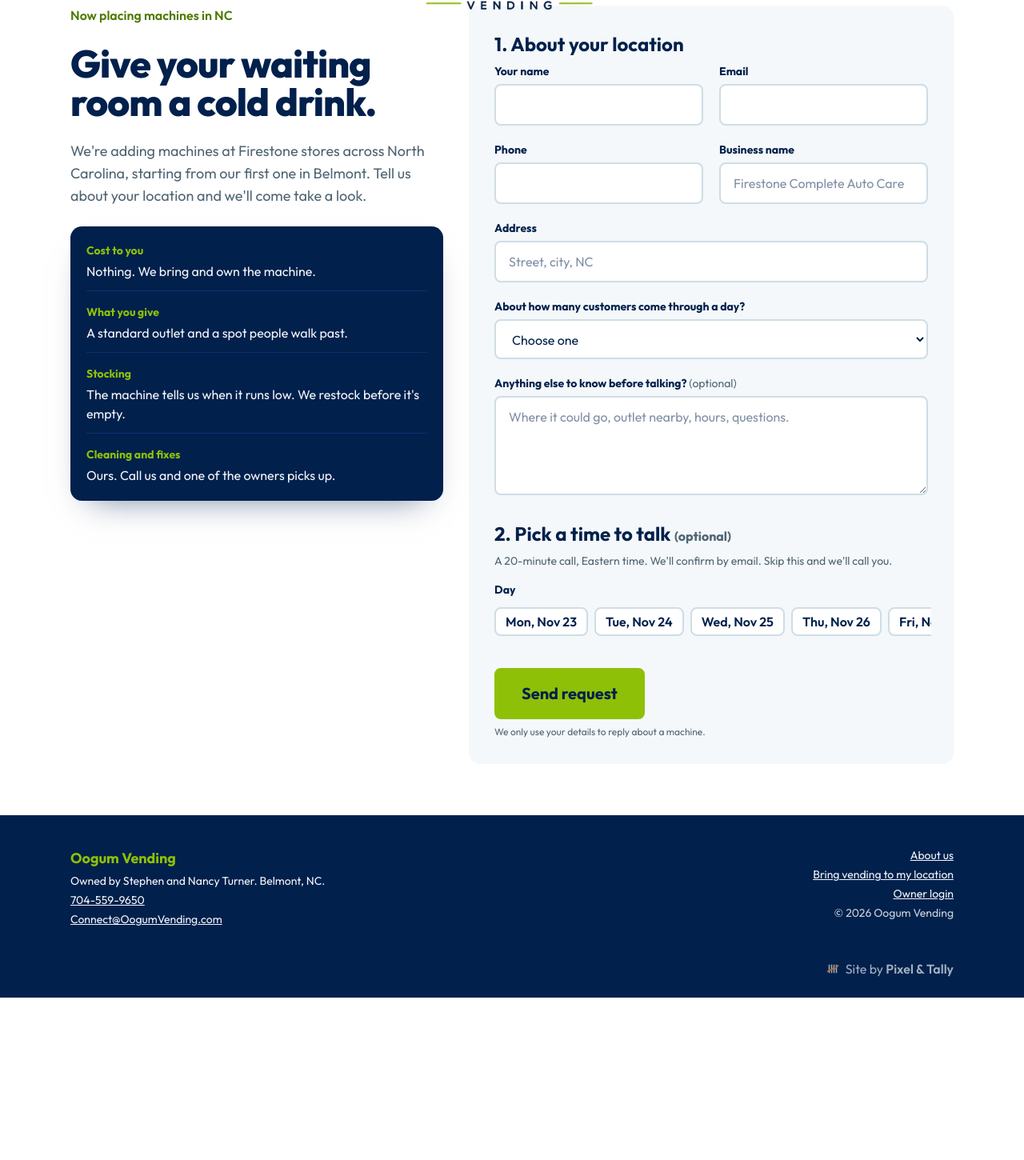
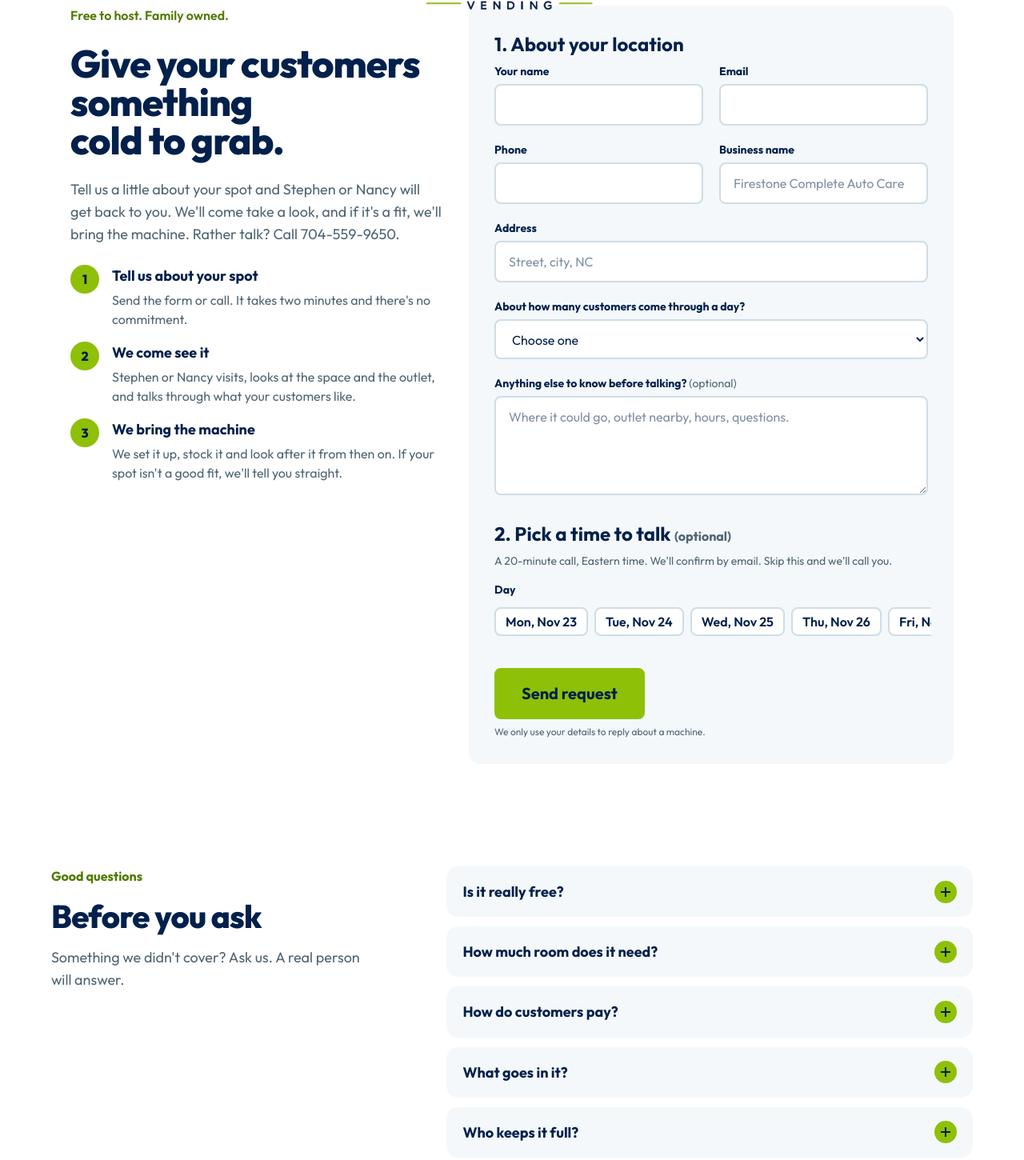
Before and after one commit to pixel-and-tally/oogum-vending, an Astro site: page /host in a window 1280 px wide. Shown: the part 141-1591 px from the top of the page at 80% size. Before the commit the page ends 1388 px from the top, so only its background shows below. Built offline with nearby package versions, Linux system fonts and the light colour scheme; Astro itself is replaced by a stand-in of ours.

Commit message:
Oogum gets a host FAQ on the home and host pages, a simple three-step 'how hosting works', warmer family sign-offs, and local search details for Belmont, Gastonia and Charlotte
Co-Authored-By: Claude Opus 5.5 <noreply@anthropic.com>
Claude-Session: https://claude.ai/code/session_01YP9QwxgyFNE8sDu7Vz3bey

```diff
--- /dev/null
+++ b/src/components/Faq.astro
@@ -0,0 +1,89 @@
+---
+// Host questions, as open-and-close answers. Data lives in faqs in src/site.ts.
+import { faqs } from "../site";
+
+interface Props {
+  heading?: string;
+}
+const { heading = "Questions we hear a lot" } = Astro.props;
+---
+
+<section class="mx-auto w-[min(100%-2rem,72rem)] py-16" aria-labelledby="faq">
+  <div class="grid gap-10 md:grid-cols-[minmax(0,0.8fr)_minmax(0,1.2fr)] md:gap-14">
+    <div class="flex flex-col items-start gap-4">
+      <p class="font-bold text-lime-dark">Good questions</p>
+      <h2 id="faq" class="text-[clamp(1.8rem,3.6vw,2.5rem)] text-ink">{heading}</h2>
+      <p class="text-lg text-muted">Something we didn't cover? Ask us. A real person will answer.</p>
+    </div>
+    <div class="flex flex-col gap-3">
+      {
+        faqs.map((f) => (
+          <details class="faq">
+            <summary>
+              <span>{f.q}</span>
+              <span class="faq-icon" aria-hidden="true" />
+            </summary>
+            <p>{f.a}</p>
+          </details>
+        ))
+      }
+    </div>
+  </div>
+</section>
+
+<style>
+  .faq {
+    border-radius: var(--radius-card);
+    background: var(--color-paper);
+  }
+  .faq summary {
+    display: flex;
+    align-items: center;
+    justify-content: space-between;
+    gap: 1rem;
+    padding: 1.1rem 1.25rem;
+    cursor: pointer;
+    list-style: none;
+    font-weight: 700;
+    font-size: 1.125rem;
+    color: var(--color-ink);
+  }
+  .faq summary::-webkit-details-marker {
+    display: none;
+  }
+  .faq summary:focus-visible {
+    outline: 3px solid var(--color-sun);
+    border-radius: var(--radius-card);
+  }
+  .faq p {
+    padding: 0 1.25rem 1.25rem;
+    font-size: 1.05rem;
+    line-height: 1.6;
+    color: var(--color-muted);
+  }
+  /* Plus that turns into a minus. */
+  .faq-icon {
+    position: relative;
+    flex: none;
+    width: 1.75rem;
+    height: 1.75rem;
+    border-radius: 999px;
+    background: var(--color-lime);
+  }
+  .faq-icon::before,
+  .faq-icon::after {
+    content: "";
+    position: absolute;
+    inset: 50% auto auto 50%;
+    width: 0.75rem;
+    height: 2px;
+    background: var(--color-ink);
+    transform: translate(-50%, -50%);
+  }
+  .faq-icon::after {
+    transform: translate(-50%, -50%) rotate(90deg);
+  }
+  .faq[open] .faq-icon::after {
+    display: none;
+  }
+</style>
--- a/src/layouts/Base.astro
+++ b/src/layouts/Base.astro
@@ -1,16 +1,18 @@
 ---
 import SiteCredit from "../components/SiteCredit.astro";
 import "../theme.css";
-import { site } from "../site";
+import { faqs, site } from "../site";
 
 interface Props {
   title?: string;
   description?: string;
   noindex?: boolean;
+  /** Add the host questions to search results (pages that show the FAQ). */
+  faq?: boolean;
 }
 
-const { title, description = site.description, noindex = false } = Astro.props;
-const fullTitle = title ? `${title} | ${site.name}` : `${site.name} | ${site.hometown}`;
+const { title, description = site.description, noindex = false, faq = false } = Astro.props;
+const fullTitle = title ? `${title} | ${site.name}` : `${site.seoTitle} | ${site.name}`;
 const canonical = new URL(Astro.url.pathname, Astro.site ?? site.url).href;
 const year = new Date().getFullYear();
 const tabs = [
@@ -18,6 +20,30 @@ const tabs = [
   { href: "/about/", label: "About Us" },
 ];
 const here = Astro.url.pathname;
+const origin = Astro.site ?? new URL(site.url);
+const shareImage = new URL("/owners.jpg", origin).href;
+
+// Local business details for Google. Facts only, from site.ts.
+const business = {
+  "@context": "https://schema.org",
+  "@type": "LocalBusiness",
+  name: site.name,
+  description: site.description,
+  url: new URL("/", origin).href,
+  logo: new URL(site.logo || "/favicon.png", origin).href,
+  image: shareImage,
+  slogan: site.tagline,
+  ...(site.phone && { telephone: `+1-${site.phone}` }),
+  ...(site.email && { email: site.email }),
+  address: { "@type": "PostalAddress", addressLocality: "Belmont", addressRegion: "NC", addressCountry: "US" },
+  areaServed: [...site.towns.map((t) => ({ "@type": "City", name: `${t}, NC` })), { "@type": "AdministrativeArea", name: `${site.county}, NC` }],
+  founder: site.owners.replace(" Turner", "").split(" and ").map((n) => ({ "@type": "Person", name: `${n} Turner` })),
+};
+const faqData = faq && {
+  "@context": "https://schema.org",
+  "@type": "FAQPage",
+  mainEntity: faqs.map((f) => ({ "@type": "Question", name: f.q, acceptedAnswer: { "@type": "Answer", text: f.a } })),
+};
 ---
 
 <!doctype html>
@@ -37,7 +63,15 @@ const here = Astro.url.pathname;
     <meta property="og:title" content={fullTitle} />
     <meta property="og:description" content={description} />
     <meta property="og:url" content={canonical} />
+    <meta property="og:image" content={shareImage} />
+    <meta property="og:image:alt" content={`${site.owners}, owners of ${site.name}, beside one of their smart vending machines`} />
+    <meta property="og:locale" content="en_US" />
+    <meta name="twitter:card" content="summary_large_image" />
+    <meta name="geo.region" content="US-NC" />
+    <meta name="geo.placename" content="Belmont, North Carolina" />
     {noindex && <meta name="robots" content="noindex" />}
+    {!noindex && <script type="application/ld+json" set:html={JSON.stringify(business)} />}
+    {faqData && <script type="application/ld+json" set:html={JSON.stringify(faqData)} />}
   </head>
   <body class="flex min-h-screen flex-col bg-page text-ink">
     <a
--- a/src/pages/host/index.astro
+++ b/src/pages/host/index.astro
@@ -1,35 +1,48 @@
 ---
 import Base from "../../layouts/Base.astro";
 import HostForm from "../../components/HostForm.astro";
+import Faq from "../../components/Faq.astro";
+import { hostSteps, site } from "../../site";
 
-// What a host gets. TODO: confirm each line with Stephen and Nancy (commission? power needs?).
-const deal = [
-  { k: "Cost to you", v: "Nothing. We bring and own the machine." },
-  { k: "What you give", v: "A standard outlet and a spot people walk past." },
-  { k: "Stocking", v: "The machine tells us when it runs low. We restock before it's empty." },
-  { k: "Cleaning and fixes", v: "Ours. Call us and one of the owners picks up." },
-];
 ---
 
-<Base title="Bring vending to your location" description="Get a free refrigerated smart AI vending machine for your store's waiting room. Oogum Vending stocks it, cleans it and keeps it running.">
+<Base title="Bring vending to your location" description="Get a free refrigerated smart AI vending machine for your business in Belmont, Gastonia, Charlotte and nearby. Family-owned Oogum Vending stocks it, cleans it and keeps it running." faq>
   <section class="mx-auto grid w-full max-w-6xl gap-8 px-4 pt-6 pb-16 sm:px-6 lg:grid-cols-[minmax(0,1fr)_minmax(0,1.3fr)]">
     <div class="flex flex-col gap-6">
-      <p class="font-semibold text-lime-dark">Now placing machines in NC</p>
-      <h1 class="text-4xl text-ink sm:text-5xl">Give your waiting room a cold drink.</h1>
+      <p class="font-semibold text-lime-dark">Free to host. Family owned.</p>
+      <h1 class="text-4xl text-ink sm:text-5xl">Give your customers something cold to grab.</h1>
       <p class="text-lg text-muted">
-        We're adding machines at Firestone stores across North Carolina, starting from our first one in Belmont. Tell us about your location and we'll come take a look.
+        Tell us a little about your spot and Stephen or Nancy will get back to you. We'll come take a look, and if it's a fit, we'll bring the machine. Rather talk? Call {site.phone}.
       </p>
-      <dl class="cabinet flex flex-col gap-4 p-5">
+      <ol class="flex flex-col gap-4">
         {
-          deal.map((d) => (
-            <div class="border-b border-cabinet-2 pb-3 last:border-0 last:pb-0">
-              <dt class="text-sm font-bold text-lime">{d.k}</dt>
-              <dd class="mt-1 text-inverse">{d.v}</dd>
-            </div>
+          hostSteps.map((s, i) => (
+            <li class="flex gap-4">
+              <span class="step-num" aria-hidden="true">{i + 1}</span>
+              <span class="flex flex-col gap-1">
+                <span class="text-lg font-bold text-ink">{s.title}</span>
+                <span class="text-muted">{s.body}</span>
+              </span>
+            </li>
           ))
         }
-      </dl>
+      </ol>
     </div>
     <HostForm />
   </section>
+  <Faq heading="Before you ask" />
 </Base>
+
+<style>
+  .step-num {
+    display: grid;
+    flex: none;
+    place-items: center;
+    width: 2.25rem;
+    height: 2.25rem;
+    border-radius: 999px;
+    background: var(--color-lime);
+    font-weight: 800;
+    color: var(--color-ink);
+  }
+</style>
--- a/src/site.ts
+++ b/src/site.ts
@@ -16,6 +16,10 @@ export const site = {
   description:
     "Family-owned Oogum Vending places refrigerated smart AI vending machines in Charlotte, NC and surrounding areas. Tap, grab and go. We stock, monitor and maintain everything, at no cost to the host.",
   hometown: "Belmont, NC",
+  // From the flier. Used for local search.
+  county: "Gaston County",
+  // Big headline for search results and link previews.
+  seoTitle: "Smart AI Vending in Belmont, Gastonia and Charlotte, NC",
   serviceArea: "Charlotte, NC and surrounding areas",
   // Towns Blake listed (2026-11-20). Shown on the home and About pages.
   towns: ["Charlotte", "Gastonia", "Belmont", "Mount Holly", "Cramerton"],
@@ -76,6 +80,53 @@ export const cornerstones: Cornerstone[] = [
   { title: "100% free service", body: "Absolutely no cost to you. We bring the machine; you give it a plug and a spot.", icon: "free", tone: "orange" },
 ];
 
+/** What happens after a business asks for a machine. Shown on the host page. */
+export const hostSteps = [
+  { title: "Tell us about your spot", body: "Send the form or call. It takes two minutes and there's no commitment." },
+  { title: "We come see it", body: "Stephen or Nancy visits, looks at the space and the outlet, and talks through what your customers like." },
+  { title: "We bring the machine", body: "We set it up, stock it and look after it from then on. If your spot isn't a good fit, we'll tell you straight." },
+];
+
+/**
+ * Questions hosts ask. Answers use only facts from the owners and their flier.
+ * TODO (Stephen and Nancy): add contract length, commission or revenue share,
+ * and how soon a machine can go in, once they decide. Don't guess these.
+ */
+export const faqs: { q: string; a: string }[] = [
+  {
+    q: "Is it really free?",
+    a: "Yes. We bring the machine, own it, stock it, clean it and fix it. You don't buy, lease or pay anything. You give it a standard outlet and a spot people walk past.",
+  },
+  {
+    q: "How much room does it need?",
+    a: "About the floor space of a home refrigerator, near a standard outlet. We'll look at the spot with you before anything moves in.",
+  },
+  {
+    q: "How do customers pay?",
+    a: "They tap or swipe a card or phone, the door unlocks, they grab what they want and checkout happens on its own when they close the door. It's cashless, so your staff never handles money.",
+  },
+  {
+    q: "What goes in it?",
+    a: "Cold drinks, popular snacks and healthier picks, chosen for the people at your spot. Tell us what your customers ask for and we'll stock it.",
+  },
+  {
+    q: "Who keeps it full?",
+    a: "We do. The machine keeps track of its own stock and alerts us when something runs low, so we restock before it's empty.",
+  },
+  {
+    q: "What if something goes wrong?",
+    a: "Call or text us. You'll get Stephen or Nancy, not a call center, and we'll take care of it.",
+  },
+  {
+    q: "What kind of places is it good for?",
+    a: "Anywhere people wait or work: shop waiting rooms, offices, break rooms, gyms and lobbies. Our first machine is in the waiting room at Firestone in Belmont.",
+  },
+  {
+    q: "Where do you serve?",
+    a: "Charlotte and the towns around it, including Gastonia, Belmont, Mount Holly and Cramerton. We live in Belmont, so Gaston County is right down the road for us.",
+  },
+];
+
 /** How a customer buys, shown as three steps. */
 export const steps = [
   { title: "Tap", body: "Swipe or tap a card or phone on the reader." },
```
Also changed, not shown: src/pages/about/index.astro (+9 -1 lines), src/pages/host/thanks.astro (+5 -2 lines), src/pages/index.astro (+5 -2 lines).
